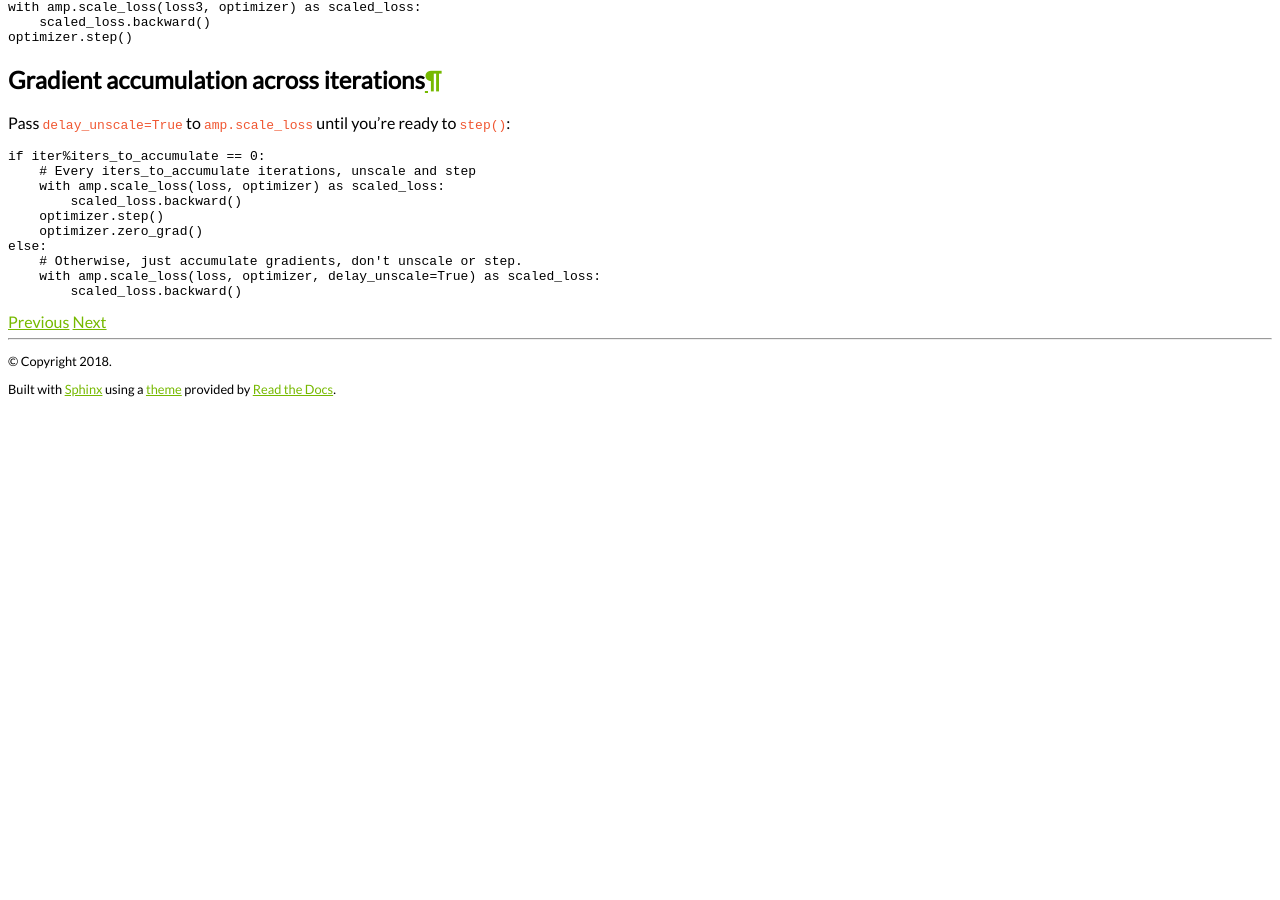
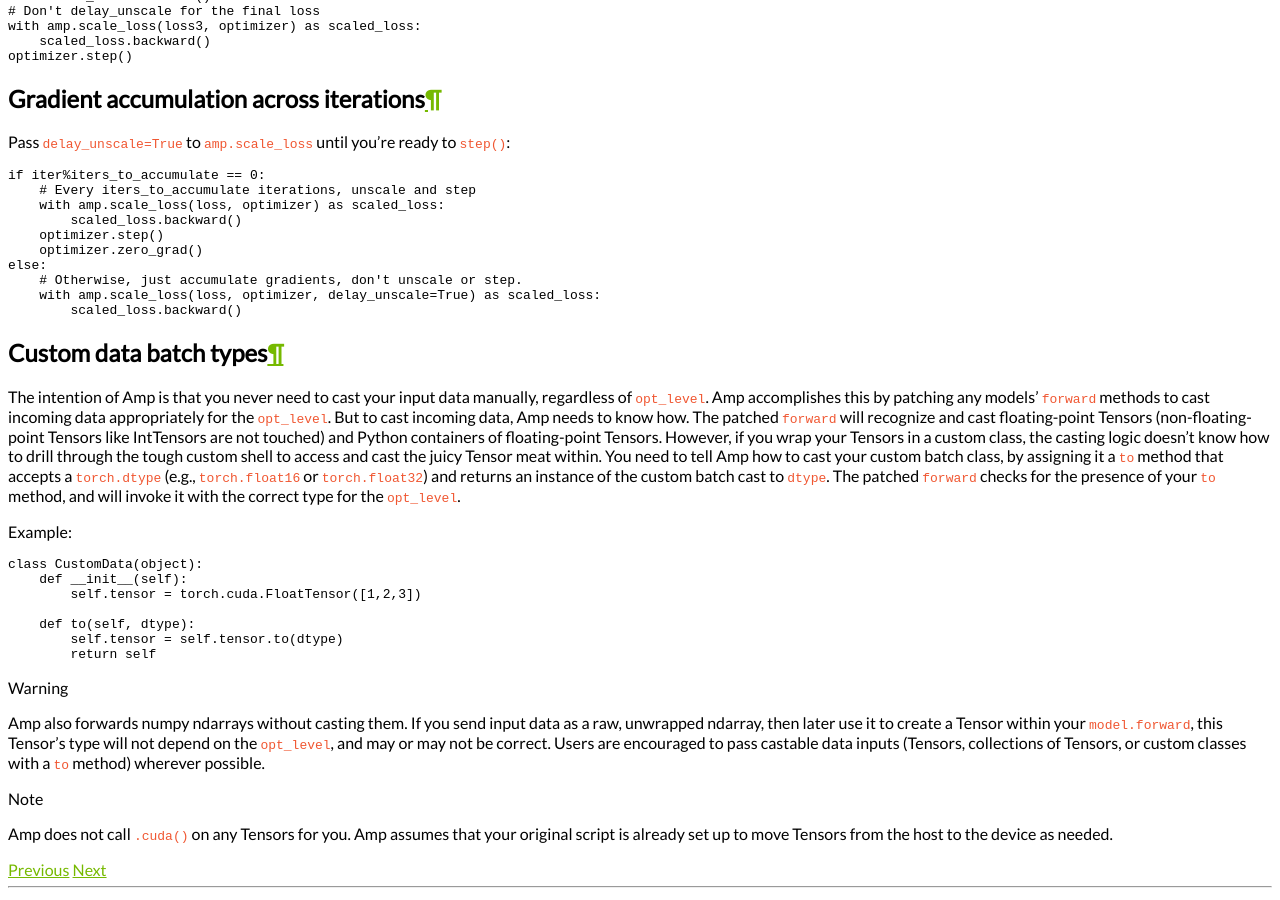
Before and after one commit to NVIDIA/apex, a Sphinx documentation site: the page built from docs/source/advanced.rst, in a window 1280 px wide and 900 px high, scrolled down 2115 px. Built offline with Sphinx 7.4.7 and the Read the Docs theme 2.0.0, drawn with Linux system fonts in a browser that asks for light colours; before the commit the page ends 2520 px from its top, so only the background shows below that; some of the changed text lies outside the part shown.

Commit message:
Adding documentation on custom batch casting

```diff
--- a/docs/source/advanced.rst
+++ b/docs/source/advanced.rst
@@ -117,3 +117,43 @@ Pass ``delay_unscale=True`` to ``amp.scale_loss`` until you're ready to ``step()
         # Otherwise, just accumulate gradients, don't unscale or step.
         with amp.scale_loss(loss, optimizer, delay_unscale=True) as scaled_loss:
             scaled_loss.backward()
+
+
+Custom data batch types
+-----------------------
+
+The intention of Amp is that you never need to cast your input data manually, regardless of
+``opt_level``.  Amp accomplishes this by patching any models' ``forward`` methods to cast
+incoming data appropriately for the ``opt_level``.  But to cast incoming data,
+Amp needs to know how.  The patched ``forward`` will recognize and cast floating-point Tensors
+(non-floating-point Tensors like IntTensors are not touched) and
+Python containers of floating-point Tensors.  However, if you wrap your Tensors in a custom class,
+the casting logic doesn't know how to drill
+through the tough custom shell to access and cast the juicy Tensor meat within.  You need to tell
+Amp how to cast your custom batch class, by assigning it a ``to`` method that accepts a ``torch.dtype``
+(e.g., ``torch.float16`` or ``torch.float32``) and returns an instance of the custom batch cast to
+``dtype``.  The patched ``forward`` checks for the presence of your ``to`` method, and will
+invoke it with the correct type for the ``opt_level``.
+
+Example::
+
+    class CustomData(object):
+        def __init__(self):
+            self.tensor = torch.cuda.FloatTensor([1,2,3])
+
+        def to(self, dtype):
+            self.tensor = self.tensor.to(dtype)
+            return self
+
+.. warning::
+
+    Amp also forwards numpy ndarrays without casting them.  If you send input data as a raw, unwrapped
+    ndarray, then later use it to create a Tensor within your ``model.forward``, this Tensor's type will
+    not depend on the ``opt_level``, and may or may not be correct.  Users are encouraged to pass
+    castable data inputs (Tensors, collections of Tensors, or custom classes with a ``to`` method)
+    wherever possible.
+
+.. note::
+
+    Amp does not call ``.cuda()`` on any Tensors for you.  Amp assumes that your original script
+    is already set up to move Tensors from the host to the device as needed.
--- a/docs/source/amp.rst
+++ b/docs/source/amp.rst
@@ -180,7 +180,7 @@ Advanced use cases
 
 The unified Amp API supports gradient accumulation across iterations,
 multiple backward passes per iteration, multiple models/optimizers,
-and custom/user-defined autograd functions.  Gradient clipping and GANs also
+custom/user-defined autograd functions, and custom data batch classes.  Gradient clipping and GANs also
 require special treatment, but this treatment does not need to change
 for different ``opt_level``\ s.  Further details can be found here:
 
```
